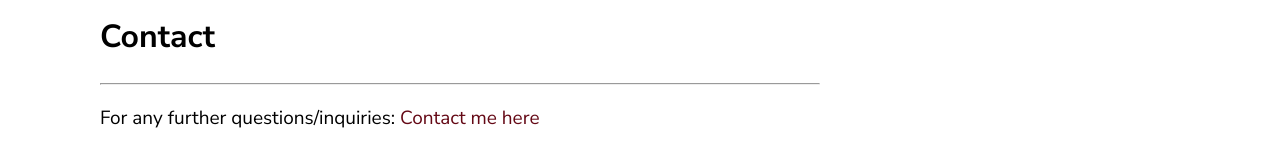
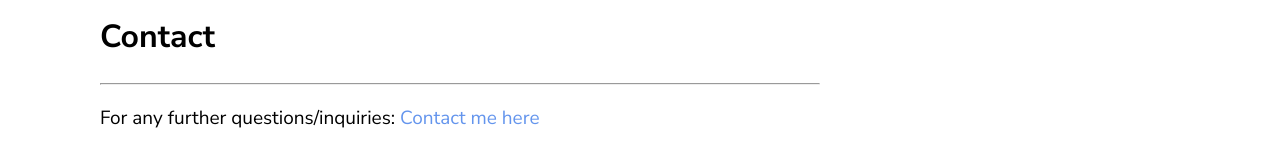
Before and after one commit to felixschltr/blog, a Jekyll site: the page built from contact.md, in a window 1280 px wide. Shown: the part 510-677 px from the top of the page. Built offline with Jekyll 4.4.1, drawn with Linux system fonts in a browser that asks for light colours.

Commit message:
change link color

```diff
--- a/_sass/theme.scss
+++ b/_sass/theme.scss
@@ -3,7 +3,7 @@
 @import 'begin';
 @import 'syntax';
 
-$linkColor: #640815;
+$linkColor: #6495ed;
 $mobileW: 768px;
 $smallMobileW: 480px;
 $bigScreenW: 1600px;
```
